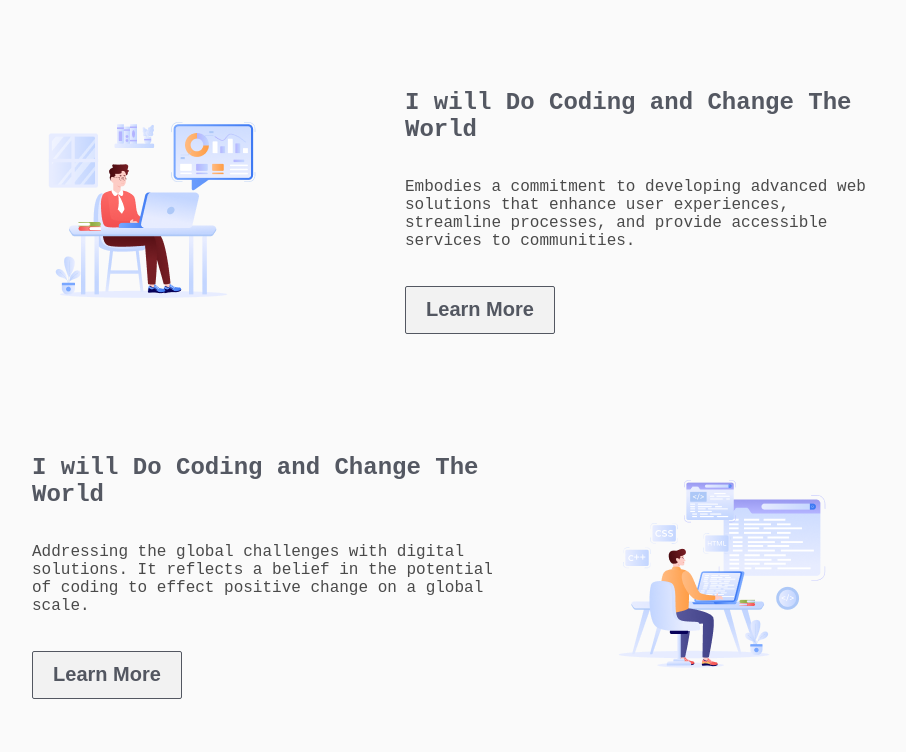
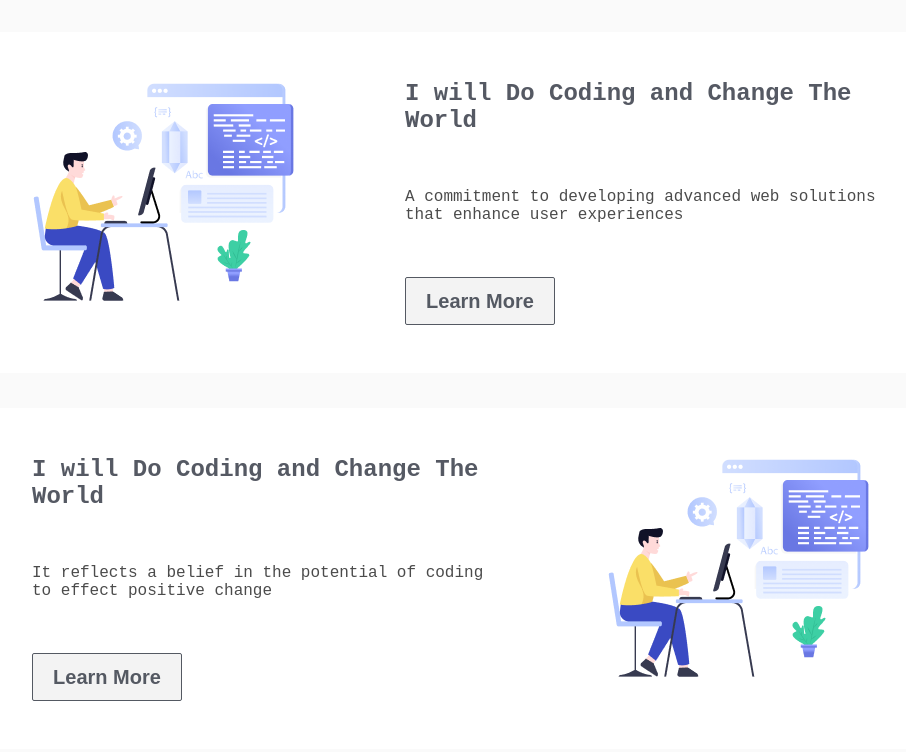
Before and after one commit to rownakabdullahomi/Batch_10_Assignment_01, a plain HTML site: page index.html in a window 1280 px wide. Shown: the part 1273-2025 px from the top of the page, without its empty margins (183-1089 px from the left). Drawn offline with Linux system fonts and the light colour scheme; a web font is replaced by a local one.

Commit message:
Why web dev section correction of background and others

```diff
--- a/css/style.css
+++ b/css/style.css
@@ -73,30 +73,27 @@ body {
     text-decoration: none;
     font-size: 20px;
     font-weight: 600;
-}
+ }
 
 /* Banner Section Ends */
-
+/* --------------------------------------------------------------------------------------------- */
+/* Why Web Development Section Starts */
 .why-web-dev {
     margin: 0 auto;
-    margin-top: 72px;
-    max-width: 1140px;
-    height: 1395px;
+    width: 1140px;
+    min-height: 1395px;
     /* border: 2px solid red; */
     border-radius: 16px;
     background: rgba(13, 19, 33, 0.02);
+    /* background-color: aqua; */
+    margin-bottom: 88px;
 }
 
 .web-dev-container {
     margin: 80px 97px;
-    max-width: 946px;
     height: 1235px;
     /* border: 2px solid red; */
-    display: flex;
-    justify-content: space-between;
-    flex-direction: column;
 }
-
 .web-dev-text {
     max-width: 852px;
     /* border: 2px solid red; */
@@ -105,8 +102,8 @@ body {
     align-items: center;
     justify-content: center;
     flex-direction: column;
+    margin-bottom: 48px;
 }
-
 .web-dev-text h1 {
     font-size: 32px;
     font-weight: 800;
@@ -120,20 +117,21 @@ body {
     color: #0D1321;
     text-align: center;
 }
-
+.card-container{
+    /* border: 2px solid black;  */
+    margin: 0 auto;
+    padding: 48px;
+    background-color: white;
+    margin-bottom: 35px;
+    border-radius: 12px;
+}
 .web-dev-card {
-    width: 850px;
-    height: 255px;
     /* border: 2px solid black; */
-    margin: 0 auto;
     display: flex;
     align-items: center;
-    justify-content: space-between;
-    border-radius: 8px;
+    column-gap: 98px;
 }
-
 .card-col {
-    width: 477px;
     height: 245px;
     /* border: .5px solid red; */
     display: flex;
@@ -141,18 +139,13 @@ body {
     flex-direction: column;
 }
 
-.card-col-img {
-    width: 280px;
-    height: 245px;
-    /* border: .5px solid black; */
-}
+/* .card-col-img {} */
 
 .card-col h2 {
     font-size: 24px;
     font-weight: 700;
     color: rgba(13, 19, 33, 0.7);
 }
-
 .card-col p {
     font-size: 16px;
     font-weight: 400;
@@ -174,3 +167,12 @@ body {
     text-decoration: none;
     color: rgb(13, 19, 33);
 }
+/* Why Web Development Section Ends */
+/* --------------------------------------------------------------------------------------------- */
+/* My Inspiration Section Start */
+.my-inspiration{
+    width: 1140px;
+height: 777px;
+border: 2px solid red;
+margin: 80px auto;
+}
--- a/index.html
+++ b/index.html
@@ -36,12 +36,12 @@
                         It offers vast opportunities for creativity and innovation. The demand for web developers is consistently high in today's digital economy, providing stable and potentially lucrative career paths.
                     </p>
                 </div>
-
+                <div class="card-container">
                     <div class="web-dev-card">
                         <div class="card-col">
                             <h2>I will Do Coding and Change The World</h2>
                             <p>
-                                Ambition to leverage programming skills for transformative impact, whether through creating innovative software solutions, advancing technological accessibility.
+                                Ambition to leverage programming skills for transformative impact
                             </p>
                             <button>
                                 <a href="">Learn More</a>
@@ -51,14 +51,16 @@
                             <img src="assets/Layer_1.png" alt="">
                         </div>
                     </div>
+                </div>
+                <div class="card-container">
                     <div class="web-dev-card">
                         <div class="card-col-img">
-                            <img src="assets/Group 3.png" alt="">
+                            <img src="assets/Layer_1.png" alt="">
                         </div>
                         <div class="card-col">
                             <h2>I will Do Coding and Change The World</h2>
                             <p>
-                                Embodies a commitment to developing advanced web solutions that enhance user experiences, streamline processes, and provide accessible services to communities.
+                                A commitment to developing advanced web solutions that enhance user experiences
                             </p>
                             <button>
                                 <a href="">Learn More</a>
@@ -66,23 +68,26 @@
                         </div>
 
                     </div>
+                </div>
+                <div class="card-container">
                     <div class="web-dev-card">
                         <div class="card-col">
                             <h2>I will Do Coding and Change The World</h2>
                             <p>
-                                Addressing the global challenges with digital solutions. It reflects a belief in the potential of coding to effect positive change on a global scale.
+                                It reflects a belief in the potential of coding to effect positive change
                             </p>
                             <button>
                                 <a href="">Learn More</a>
                             </button>
                         </div>
                         <div class="card-col-img">
-                            <img src="assets/Group 4.png" alt="">
+                            <img src="assets/Layer_1.png" alt="">
                         </div>
                     </div>
-
+                </div>
             </div>
         </section>
+        <section class="my-inspiration"></section>
     </main>
     <footer></footer>
 </body>
```
